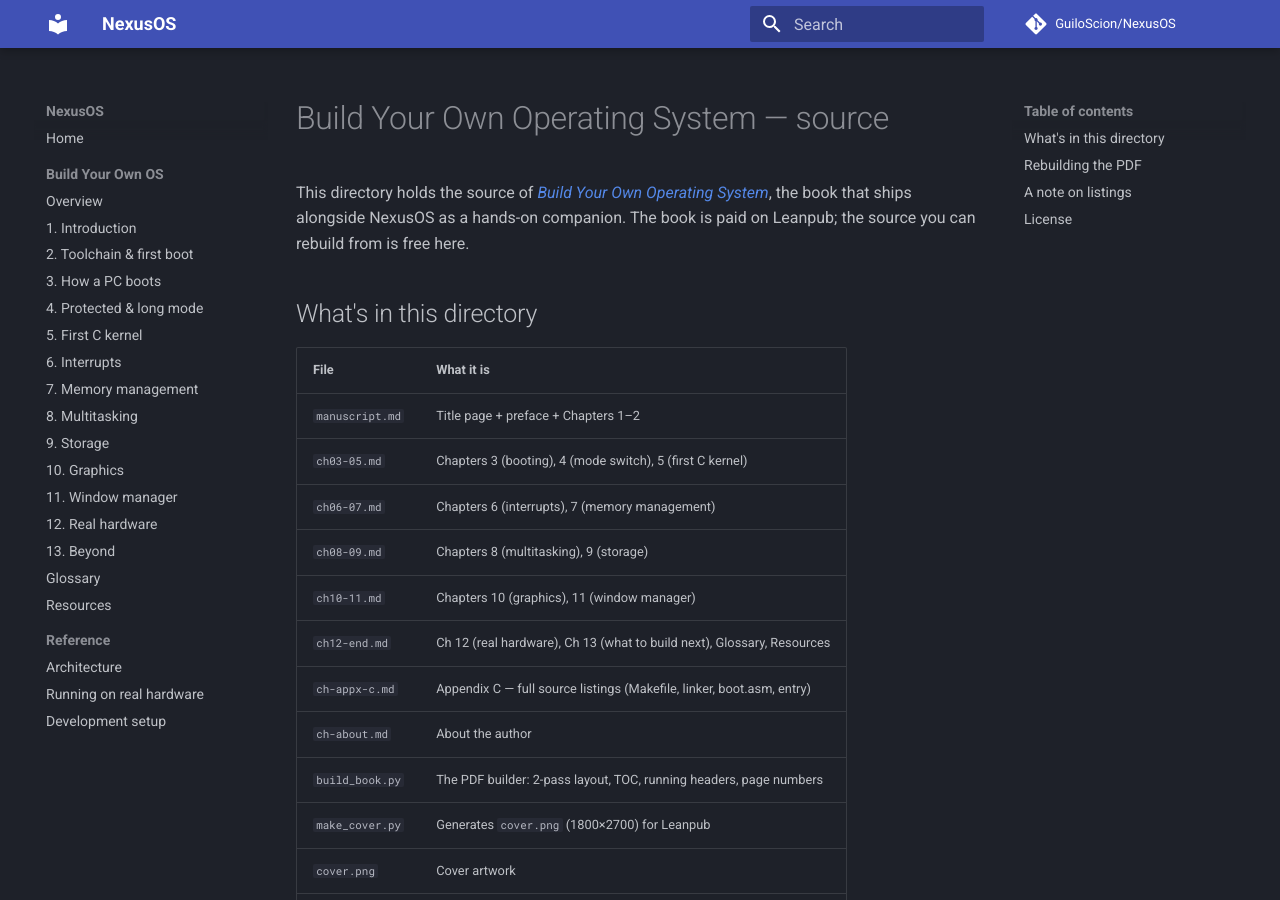
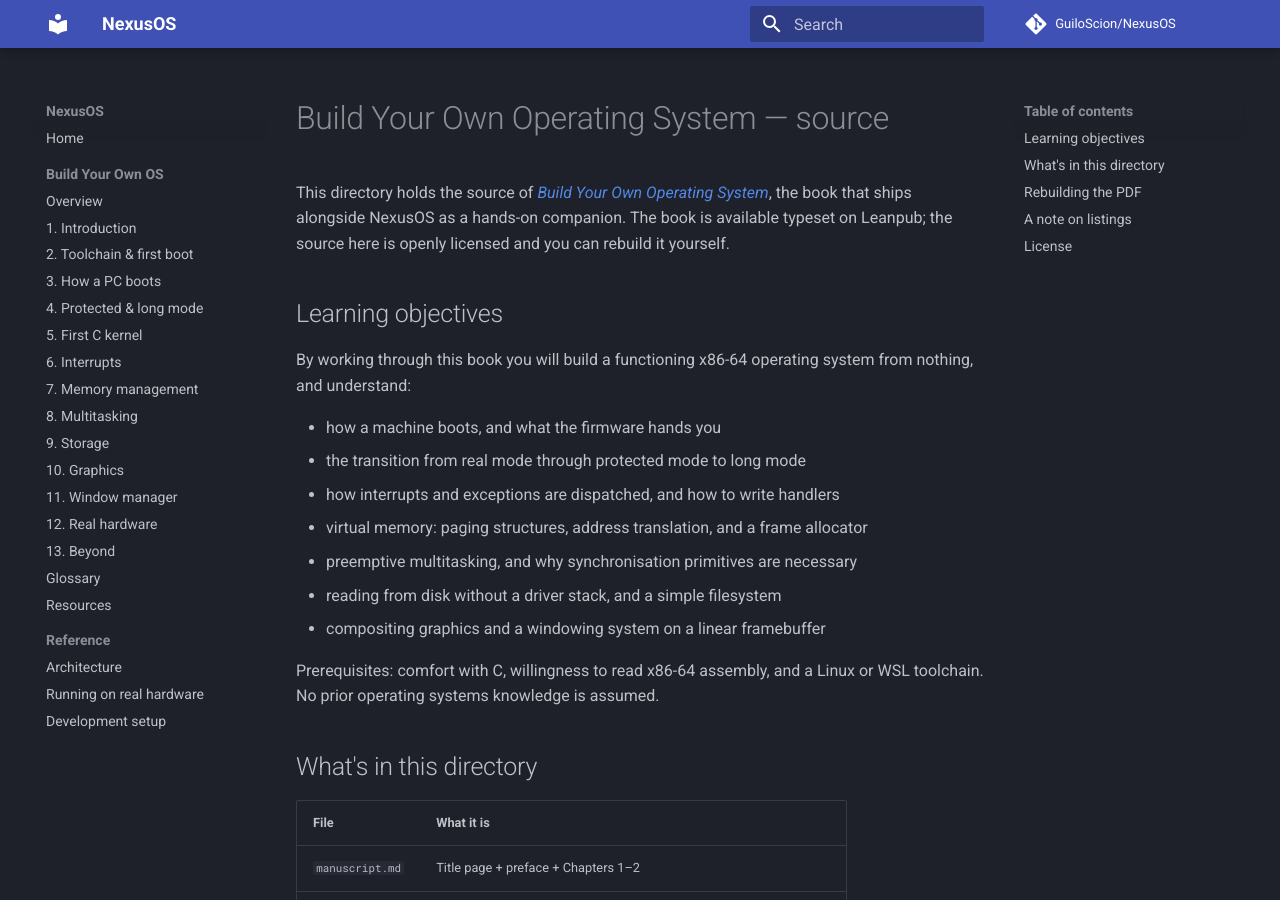
Before and after one commit to GuiloScion/NexusOS, an MkDocs documentation site: the page built from docs/book/README.md, in a window 1280 px wide and 900 px high. Built offline with MkDocs 1.6.1 and Material for MkDocs 9.7.7, drawn with Linux system fonts in a browser that asks for light colours; comment, search, counter and statistics services are not loaded; some of the changed text lies outside the part shown.

Commit message:
Enhance README with learning objectives and prerequisites
Added learning objectives and prerequisites for the book.

```diff
--- a/docs/book/README.md
+++ b/docs/book/README.md
@@ -1,6 +1,22 @@
 # Build Your Own Operating System — source
 
-This directory holds the source of [*Build Your Own Operating System*](https://leanpub.com/), the book that ships alongside NexusOS as a hands-on companion. The book is paid on Leanpub; the source you can rebuild from is free here.
+This directory holds the source of [*Build Your Own Operating System*](https://leanpub.com/), the book that ships alongside NexusOS as a hands-on companion. The book is available typeset on Leanpub; the source here is openly licensed and you can rebuild it yourself.
+
+## Learning objectives
+
+By working through this book you will build a functioning x86-64 operating
+system from nothing, and understand:
+
+- how a machine boots, and what the firmware hands you
+- the transition from real mode through protected mode to long mode
+- how interrupts and exceptions are dispatched, and how to write handlers
+- virtual memory: paging structures, address translation, and a frame allocator
+- preemptive multitasking, and why synchronisation primitives are necessary
+- reading from disk without a driver stack, and a simple filesystem
+- compositing graphics and a windowing system on a linear framebuffer
+
+Prerequisites: comfort with C, willingness to read x86-64 assembly, and a
+Linux or WSL toolchain. No prior operating systems knowledge is assumed.
 
 ## What's in this directory
 
@@ -45,8 +61,11 @@
 
 ## License
 
-The book's manuscript (the `.md` files in this directory, plus `cover.png`) is **all rights reserved** — please do not redistribute the PDF or the manuscript text. Buy the PDF on Leanpub if you want the typeset version, or rebuild it yourself from these sources for personal use; both are fine.
+The book's manuscript — the `.md` files in this directory, plus `cover.png` — is
+licensed under [Creative Commons Attribution 4.0 International](LICENSE) (CC BY 4.0). You are free to share, adapt, translate, and build on it, including commercially, provided you give appropriate credit.
 
-The build pipeline itself (`build_book.py`, `make_cover.py`) is MIT-licensed; reuse it for your own books.
+The build pipeline (`build_book.py`, `make_cover.py`) is MIT-licensed; reuse it for your own books.
 
-The NexusOS kernel source that the listings refer to (everything outside `docs/book/`) is MIT-licensed; see the root `LICENSE` file.
+The NexusOS kernel source that the listings refer to — everything outside `docs/book/` — is MIT-licensed; see the root `LICENSE` file.
+
+A typeset PDF is available on [Leanpub](https://leanpub.com/build-your-own-os).
```
